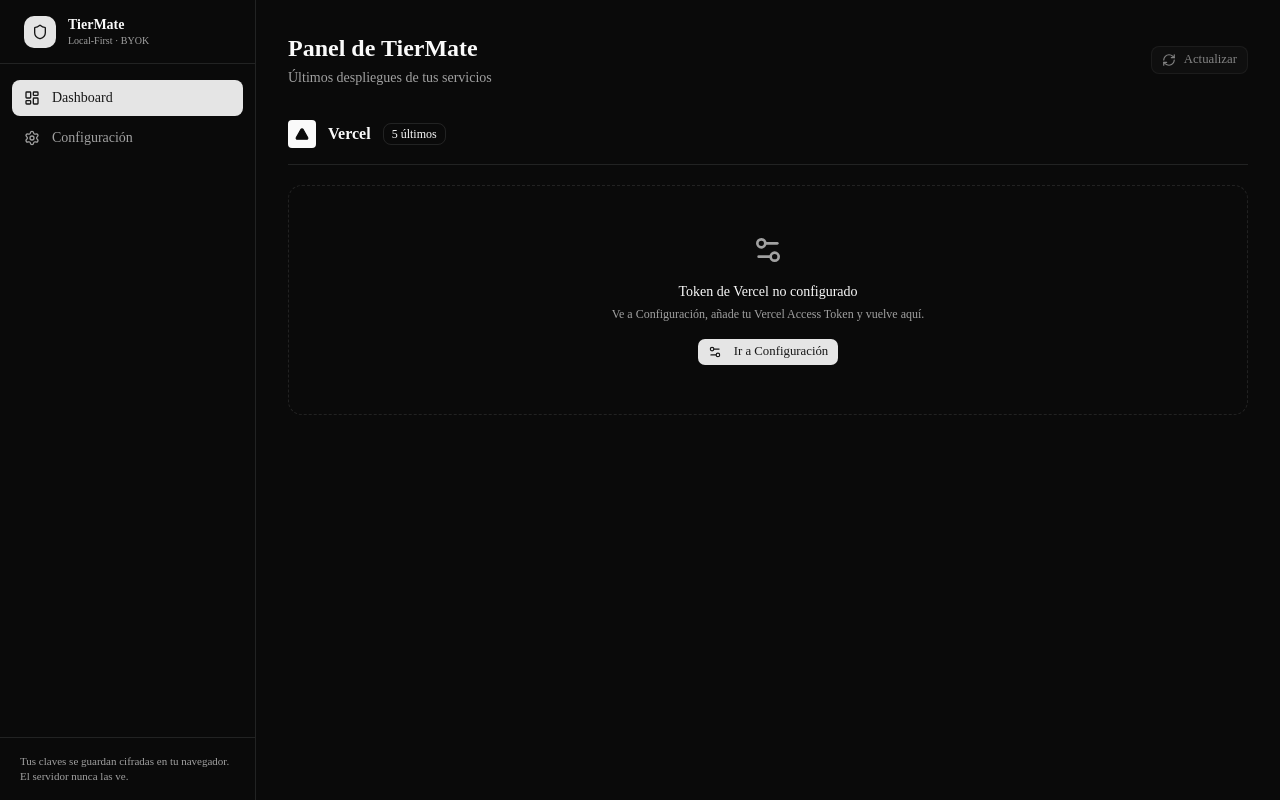
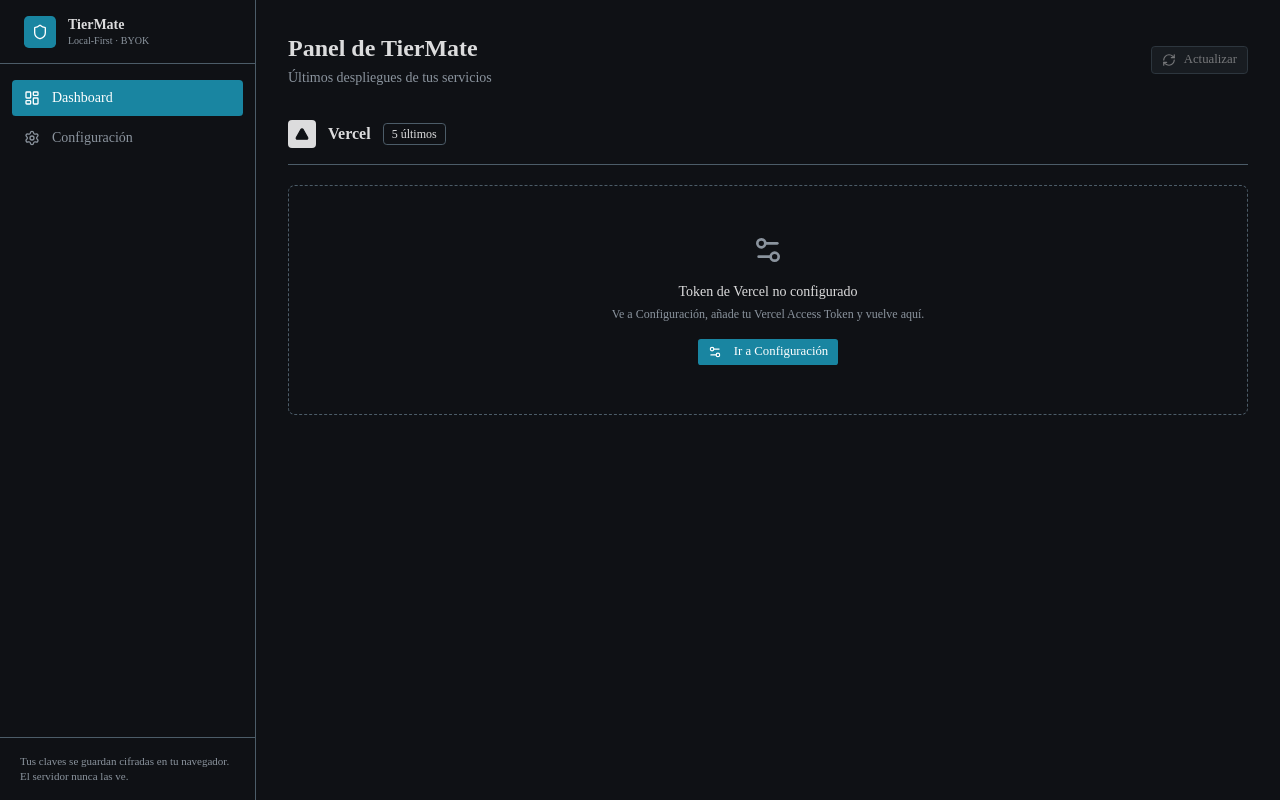
Before and after one commit to JorgeReina-fl/tiermate-app, a Next.js app: page / in a window 1280 px wide. Built offline with nearby package versions, Linux system fonts and the light colour scheme.

Commit message:
style(ui): complete industrial rebranding with asphalt palette and mono typography

```diff
--- a/src/app/globals.css
+++ b/src/app/globals.css
@@ -72,7 +72,7 @@
   --chart-3: oklch(0.439 0 0);
   --chart-4: oklch(0.371 0 0);
   --chart-5: oklch(0.269 0 0);
-  --radius: 0.625rem;
+  --radius: 0.3rem;
   --sidebar: oklch(0.985 0 0);
   --sidebar-foreground: oklch(0.145 0 0);
   --sidebar-primary: oklch(0.205 0 0);
@@ -84,37 +84,37 @@
 }
 
 .dark {
-  --background: oklch(0.145 0 0);
-  --foreground: oklch(0.985 0 0);
-  --card: oklch(0.205 0 0);
-  --card-foreground: oklch(0.985 0 0);
-  --popover: oklch(0.205 0 0);
-  --popover-foreground: oklch(0.985 0 0);
-  --primary: oklch(0.922 0 0);
-  --primary-foreground: oklch(0.205 0 0);
-  --secondary: oklch(0.269 0 0);
-  --secondary-foreground: oklch(0.985 0 0);
-  --muted: oklch(0.269 0 0);
-  --muted-foreground: oklch(0.708 0 0);
-  --accent: oklch(0.269 0 0);
-  --accent-foreground: oklch(0.985 0 0);
+  --background: #0F1115;
+  --foreground: #DCDCDD;
+  --card: #16191F;
+  --card-foreground: #DCDCDD;
+  --popover: #16191F;
+  --popover-foreground: #DCDCDD;
+  --primary: #1985A1;
+  --primary-foreground: #FFFFFF;
+  --secondary: #222630;
+  --secondary-foreground: #DCDCDD;
+  --muted: #1e222b;
+  --muted-foreground: #8B949E;
+  --accent: #222630;
+  --accent-foreground: #DCDCDD;
   --destructive: oklch(0.704 0.191 22.216);
-  --border: oklch(1 0 0 / 10%);
-  --input: oklch(1 0 0 / 15%);
-  --ring: oklch(0.556 0 0);
+  --border: #4C5C68;
+  --input: #4C5C68;
+  --ring: #1985A1;
   --chart-1: oklch(0.87 0 0);
   --chart-2: oklch(0.556 0 0);
   --chart-3: oklch(0.439 0 0);
   --chart-4: oklch(0.371 0 0);
   --chart-5: oklch(0.269 0 0);
-  --sidebar: oklch(0.205 0 0);
-  --sidebar-foreground: oklch(0.985 0 0);
-  --sidebar-primary: oklch(0.488 0.243 264.376);
-  --sidebar-primary-foreground: oklch(0.985 0 0);
-  --sidebar-accent: oklch(0.269 0 0);
-  --sidebar-accent-foreground: oklch(0.985 0 0);
-  --sidebar-border: oklch(1 0 0 / 10%);
-  --sidebar-ring: oklch(0.556 0 0);
+  --sidebar: #0F1115;
+  --sidebar-foreground: #DCDCDD;
+  --sidebar-primary: #1985A1;
+  --sidebar-primary-foreground: #FFFFFF;
+  --sidebar-accent: #16191F;
+  --sidebar-accent-foreground: #DCDCDD;
+  --sidebar-border: #4C5C68;
+  --sidebar-ring: #1985A1;
 }
 
 @layer base {
--- a/src/app/settings/page.tsx
+++ b/src/app/settings/page.tsx
@@ -145,10 +145,10 @@
       </Alert>
 
       {/* Session PIN */}
-      <Card className="mb-6 border-amber-500/30 bg-amber-500/5">
+      <Card className="mb-6 border-primary/20 bg-primary/5">
         <CardHeader className="pb-3">
           <div className="flex items-center gap-2">
-            <Shield className="w-4 h-4 text-amber-400" />
+            <Shield className="w-4 h-4 text-primary" />
             <CardTitle className="text-base">PIN de Sesión</CardTitle>
             <Badge variant={hasPin ? "default" : "outline"} className="ml-auto text-xs">
               {hasPin ? "Sesión activa" : "Sin PIN"}
@@ -168,7 +168,7 @@
                   placeholder="Escribe un PIN (mín. 4 caracteres)"
                   value={pin}
                   onChange={(e) => setPin(e.target.value)}
-                  className="pr-10"
+                  className="pr-10 font-mono"
                   maxLength={32}
                   disabled={lockoutUntil !== null}
                 />
--- a/src/components/DeploymentCard.tsx
+++ b/src/components/DeploymentCard.tsx
@@ -75,7 +75,7 @@
           <div className="min-w-0">
             <p className="font-semibold text-sm truncate">{deployment.name}</p>
             {message && (
-              <p className="text-xs text-muted-foreground truncate mt-0.5">
+              <p className="text-xs text-muted-foreground truncate mt-0.5 font-mono">
                 {message}
               </p>
             )}
@@ -90,7 +90,7 @@
       <CardContent className="py-0 text-xs text-muted-foreground space-y-1">
         <div className="flex items-center gap-1">
           <span className="font-medium">Branch:</span>
-          <code className="bg-muted rounded px-1">{branch}</code>
+          <code className="bg-muted rounded px-1.5 py-0.5 font-mono text-xs">{branch}</code>
         </div>
         <div className="flex items-center gap-1">
           <span className="font-medium">URL:</span>
@@ -98,7 +98,7 @@
             href={`https://${deployment.url}`}
             target="_blank"
             rel="noopener noreferrer"
-            className="text-primary underline-offset-2 hover:underline truncate max-w-[200px]"
+            className="text-primary underline-offset-2 hover:underline truncate max-w-[200px] font-mono"
           >
             {deployment.url}
           </a>
@@ -106,7 +106,7 @@
       </CardContent>
 
       <CardFooter className="mt-auto pt-3 flex items-center justify-between">
-        <span className="text-[11px] text-muted-foreground">
+        <span className="text-xs text-muted-foreground font-mono">
           {formatDate(deployment.createdAt)}
         </span>
         {deployment.inspectorUrl && (
@@ -114,9 +114,9 @@
             href={deployment.inspectorUrl}
             target="_blank"
             rel="noopener noreferrer"
-            className="flex items-center gap-1 text-[11px] text-muted-foreground hover:text-foreground transition-colors"
+            className="flex items-center gap-1 text-xs text-muted-foreground hover:text-foreground transition-colors"
           >
-            Detalles <ExternalLink className="w-3 h-3" />
+            Detalles <ExternalLink className="w-3.5 h-3.5" />
           </a>
         )}
       </CardFooter>
--- /dev/null
+++ b/src/components/ui/dialog.tsx
@@ -0,0 +1,160 @@
+"use client"
+
+import * as React from "react"
+import { Dialog as DialogPrimitive } from "@base-ui/react/dialog"
+
+import { cn } from "@/lib/utils"
+import { Button } from "@/components/ui/button"
+import { XIcon } from "lucide-react"
+
+function Dialog({ ...props }: DialogPrimitive.Root.Props) {
+  return <DialogPrimitive.Root data-slot="dialog" {...props} />
+}
+
+function DialogTrigger({ ...props }: DialogPrimitive.Trigger.Props) {
+  return <DialogPrimitive.Trigger data-slot="dialog-trigger" {...props} />
+}
+
+function DialogPortal({ ...props }: DialogPrimitive.Portal.Props) {
+  return <DialogPrimitive.Portal data-slot="dialog-portal" {...props} />
+}
+
+function DialogClose({ ...props }: DialogPrimitive.Close.Props) {
+  return <DialogPrimitive.Close data-slot="dialog-close" {...props} />
+}
+
+function DialogOverlay({
+  className,
+  ...props
+}: DialogPrimitive.Backdrop.Props) {
+  return (
+    <DialogPrimitive.Backdrop
+      data-slot="dialog-overlay"
+      className={cn(
+        "fixed inset-0 isolate z-50 bg-black/10 duration-100 supports-backdrop-filter:backdrop-blur-xs data-open:animate-in data-open:fade-in-0 data-closed:animate-out data-closed:fade-out-0",
+        className
+      )}
+      {...props}
+    />
+  )
+}
+
+function DialogContent({
+  className,
+  children,
+  showCloseButton = true,
+  ...props
+}: DialogPrimitive.Popup.Props & {
+  showCloseButton?: boolean
+}) {
+  return (
+    <DialogPortal>
+      <DialogOverlay />
+      <DialogPrimitive.Popup
+        data-slot="dialog-content"
+        className={cn(
+          "fixed top-1/2 left-1/2 z-50 grid w-full max-w-[calc(100%-2rem)] -translate-x-1/2 -translate-y-1/2 gap-4 rounded-xl bg-popover p-4 text-sm text-popover-foreground ring-1 ring-foreground/10 duration-100 outline-none sm:max-w-sm data-open:animate-in data-open:fade-in-0 data-open:zoom-in-95 data-closed:animate-out data-closed:fade-out-0 data-closed:zoom-out-95",
+          className
+        )}
+        {...props}
+      >
+        {children}
+        {showCloseButton && (
+          <DialogPrimitive.Close
+            data-slot="dialog-close"
+            render={
+              <Button
+                variant="ghost"
+                className="absolute top-2 right-2"
+                size="icon-sm"
+              />
+            }
+          >
+            <XIcon
+            />
+            <span className="sr-only">Close</span>
+          </DialogPrimitive.Close>
+        )}
+      </DialogPrimitive.Popup>
+    </DialogPortal>
+  )
+}
+
+function DialogHeader({ className, ...props }: React.ComponentProps<"div">) {
+  return (
+    <div
+      data-slot="dialog-header"
+      className={cn("flex flex-col gap-2", className)}
+      {...props}
+    />
+  )
+}
+
+function DialogFooter({
+  className,
+  showCloseButton = false,
+  children,
+  ...props
+}: React.ComponentProps<"div"> & {
+  showCloseButton?: boolean
+}) {
+  return (
+    <div
+      data-slot="dialog-footer"
+      className={cn(
+        "-mx-4 -mb-4 flex flex-col-reverse gap-2 rounded-b-xl border-t bg-muted/50 p-4 sm:flex-row sm:justify-end",
+        className
+      )}
+      {...props}
+    >
+      {children}
+      {showCloseButton && (
+        <DialogPrimitive.Close render={<Button variant="outline" />}>
+          Close
+        </DialogPrimitive.Close>
+      )}
+    </div>
+  )
+}
+
+function DialogTitle({ className, ...props }: DialogPrimitive.Title.Props) {
+  return (
+    <DialogPrimitive.Title
+      data-slot="dialog-title"
+      className={cn(
+        "font-heading text-base leading-none font-medium",
+        className
+      )}
+      {...props}
+    />
+  )
+}
+
+function DialogDescription({
+  className,
+  ...props
+}: DialogPrimitive.Description.Props) {
+  return (
+    <DialogPrimitive.Description
+      data-slot="dialog-description"
+      className={cn(
+        "text-sm text-muted-foreground *:[a]:underline *:[a]:underline-offset-3 *:[a]:hover:text-foreground",
+        className
+      )}
+      {...props}
+    />
+  )
+}
+
+export {
+  Dialog,
+  DialogClose,
+  DialogContent,
+  DialogDescription,
+  DialogFooter,
+  DialogHeader,
+  DialogOverlay,
+  DialogPortal,
+  DialogTitle,
+  DialogTrigger,
+}
```
